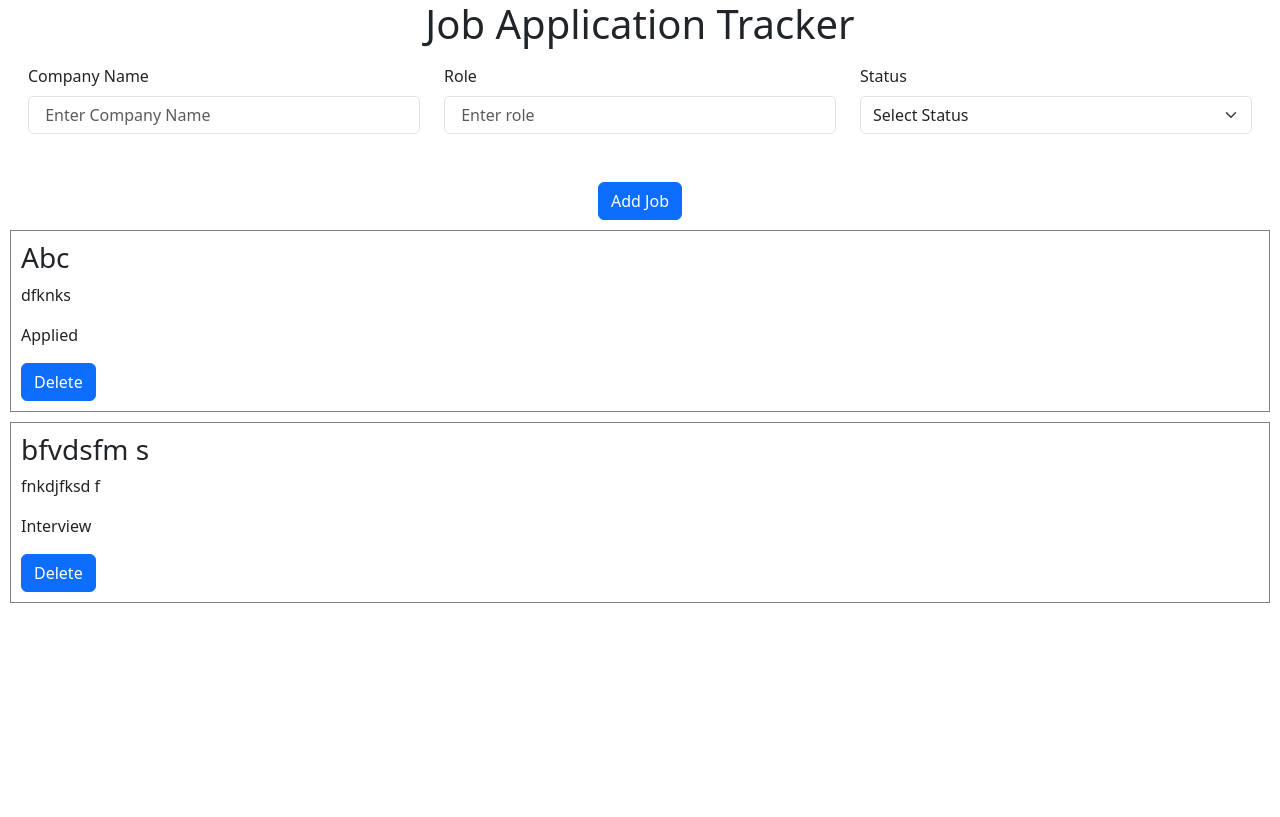
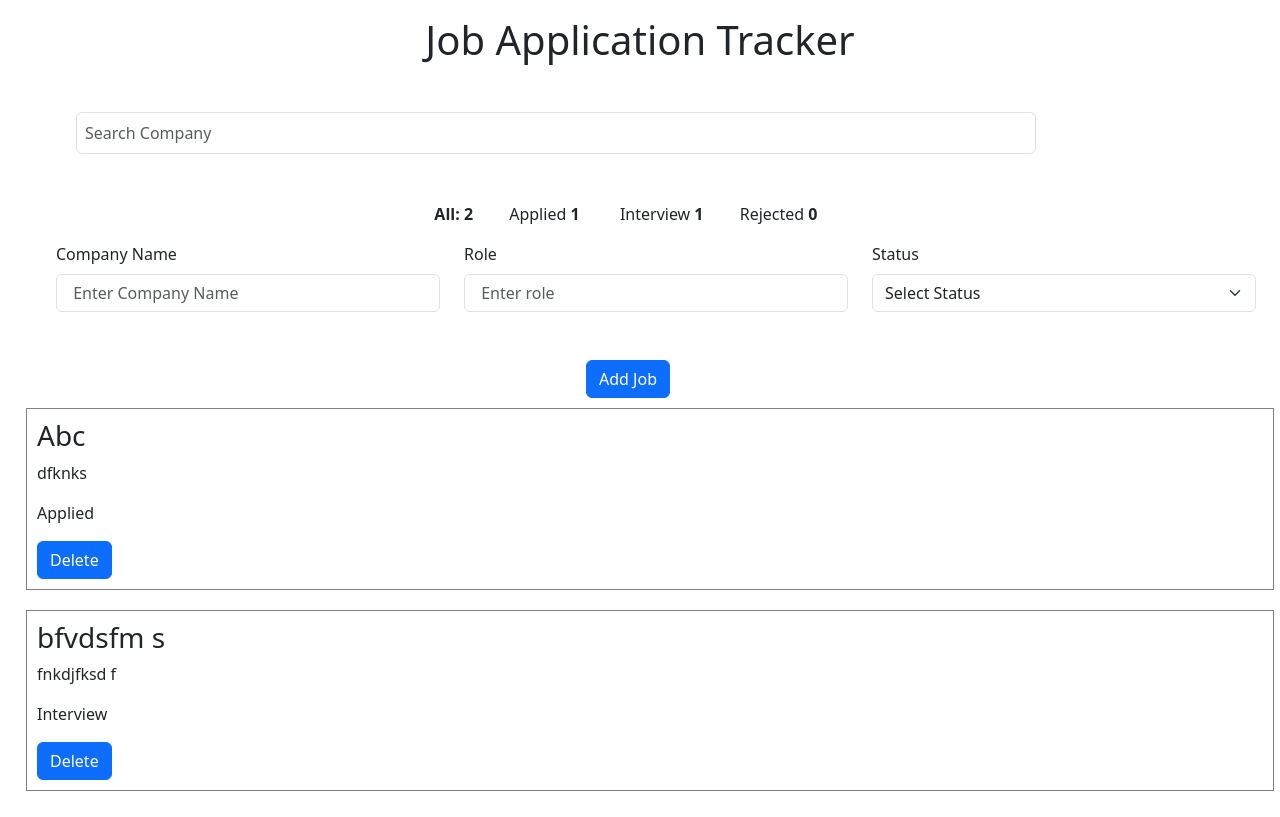
Before and after one commit to Tina1903/ApplicationTracker, a React (Create React App) app: page / in a window 1280 px wide. Built offline with nearby package versions, Linux system fonts and the light colour scheme; data requests are answered from the project's data file.

Commit message:
Update App.jsx

```diff
--- a/src/App.jsx
+++ b/src/App.jsx
@@ -3,33 +3,149 @@ import { useEffect, useState } from "react";
 import JobList from "./components/JobList";
 import JobForm from "./components/JobForm";
 import { createJob, deleteJob, getJobs } from "./api/jobApi";
+import { Col, Form, Row } from "react-bootstrap";
 
 function App() {
   const [jobs, setJobs] = useState([]);
+  const [loading, setLoading] = useState(true);
+  const [error, setError] = useState(null);
+  const [searchText, setSearchText] = useState("");
+  const [statusFilter, setStatusFilter] = useState("All");
 
   useEffect(() => {
     const fetchJobs = async () => {
+      try {
         const data = await getJobs();
         setJobs(data);
+      } catch (err) {
+        setError("Failed to fetch jobs");
+      } finally {
+        setLoading(false);
+      }
     };
     fetchJobs();
   }, []);
 
+  const filteredJobs = jobs
+    .filter((job) =>
+      job.company.toLowerCase().includes(searchText.toLowerCase())
+    )
+    .filter((job) =>
+      statusFilter === "All"
+        ? true
+        : job.status.toLowerCase() === statusFilter.toLowerCase()
+    );
+
   const addJob = async (newJob) => {
+    try {
       const createdJob = await createJob(newJob);
       console.log(createdJob);
       setJobs((prevJobs) => [...prevJobs, createdJob]);
+    } catch (err) {
+      console.log("Failed to add job");
+    }
   };
 
-  const deletedJob = async (id) => {
+  const deleteJobHandler = async (id) => {
+    try {
       await deleteJob(id);
       setJobs((prevJobs) => prevJobs.filter((job) => job.id !== id));
+    } catch (err) {
+      console.error("Error deleting job");
+    }
   };
+
+  if (loading) return <p>Loading jobs...</p>;
+  if (error) return <p>{error}</p>;
   return (
     <>
-      <h1 style={{ textAlign: "center" }}>Job Application Tracker</h1>
+      <Row style={{ margin: "1rem" }}>
+        <h1
+          style={{
+            textAlign: "center",
+            marginBottom: "3rem",
+          }}
+        >
+          Job Application Tracker
+        </h1>
+        <Row>
+          <Col>
+            <Form.Control
+              type="text"
+              style={{
+                width: "80%",
+                alignItems: "center",
+                padding: "0.5rem",
+                marginLeft: "3rem",
+                marginBottom: "3rem",
+              }}
+              value={searchText}
+              onChange={(e) => setSearchText(e.target.value)}
+              placeholder="Search Company"
+            />
+          </Col>
+        </Row>
+        <Row className="justify-content-center align-items-center">
+          <Col xs="auto">
+            {" "}
+            <span
+              style={{
+                cursor: "pointer",
+                fontWeight: statusFilter === "All" ? "bold" : "normal",
+                margin: "1rem",
+              }}
+              onClick={() => setStatusFilter("All")}
+            >
+              All:<strong> {jobs?.length}</strong>
+            </span>
+            &nbsp;
+            <span
+              style={{
+                cursor: "pointer",
+                fontWeight: statusFilter === "Applied" ? "bold" : "normal",
+                margin: "1rem",
+              }}
+              onClick={() => setStatusFilter("Applied")}
+            >
+              Applied{" "}
+              <strong>
+                {jobs.filter((j) => j.status === "Applied").length}
+              </strong>{" "}
+            </span>
+            &nbsp;
+            <span
+              style={{
+                cursor: "pointer",
+                fontWeight: statusFilter === "Interview" ? "bold" : "normal",
+                margin: "1rem",
+              }}
+              onClick={() => setStatusFilter("Interview")}
+            >
+              Interview{" "}
+              <strong>
+                {jobs.filter((j) => j.status === "Interview").length}
+              </strong>
+            </span>
+            &nbsp;
+            <span
+              style={{
+                cursor: "pointer",
+                fontWeight: statusFilter === "Rejected" ? "bold" : "normal",
+                margin: "1rem",
+              }}
+              onClick={() => setStatusFilter("Rejected")}
+            >
+              Rejected{" "}
+              <strong>
+                {jobs.filter((j) => j.status === "Rejected").length}
+              </strong>
+            </span>
+            &nbsp;
+          </Col>
+        </Row>
         <JobForm addJob={addJob} />
-      <JobList jobs={jobs} deleteJob={deletedJob} />
+        <JobList jobs={filteredJobs} deleteJob={deleteJobHandler} />
+      </Row>
     </>
   );
 }
```
Lines whose indentation alone changed are shown as unchanged.
